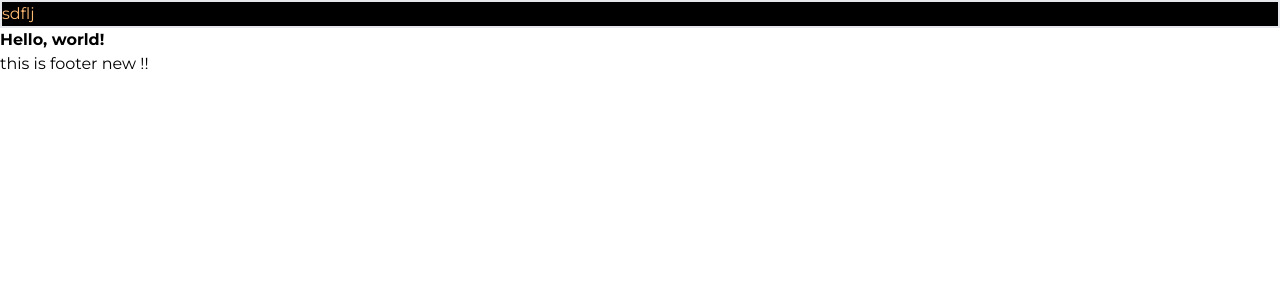
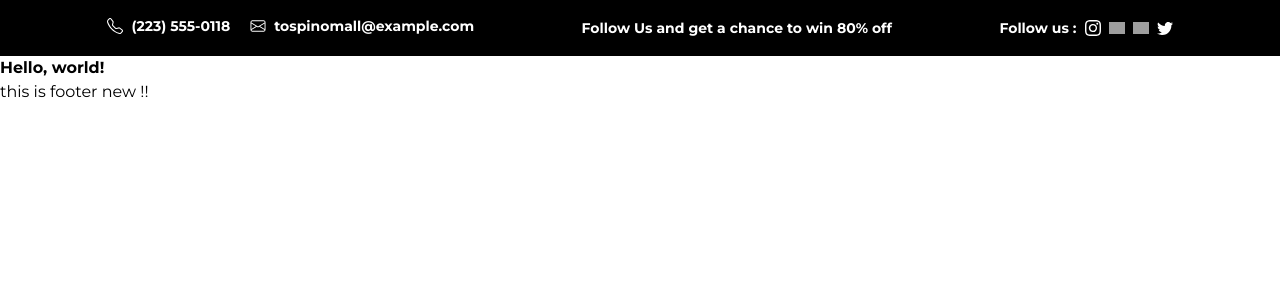
Before and after one commit to Antor1155/Tospinomall-frontend, a Next.js app: page / in a window 1280 px wide. Shown: the top 300 px of the page. Built offline with nearby package versions, Linux system fonts and the light colour scheme; grey boxes are pictures that could not be loaded.

Commit message:
header component made and top part done

```diff
--- a/components/Header/Header.jsx
+++ b/components/Header/Header.jsx
@@ -1,10 +1,62 @@
+import Image from "next/image";
 
 const Header = () => {
     return (
         <header>
-            <div className='bg-black border-2 text-orange-300'>
-                <h2 >sdflj</h2>
-            {/* <img src="/icons/twitter.svg" alt="" /> */}
+            <div className='h-14 bg-black flex justify-evenly items-center text-sm font-bold text-white'>
+                <div>
+
+                    <p className="inline-flex mr-5">
+                        <Image
+                            src="/icons/phone.svg"
+                            width={16}
+                            height={16}
+                            className="mr-2"
+                        />
+
+                        (223) 555-0118
+                    </p>
+                    <p className="inline-flex">
+                        <Image
+                            src="/icons/email.svg"
+                            width={16}
+                            height={16}
+                            className="mr-2"
+                        />
+
+                        tospinomall@example.com
+                    </p>
+                </div>
+
+                <p>
+                    Follow Us  and get a chance to win 80% off
+                </p>
+
+                <p className="inline-flex items-center gap-2">
+                    Follow us :
+                    <Image
+                        src="/icons/instagram.svg"
+                        width={16}
+                        height={16}
+                    />
+                    <Image
+                        src="/icons/youtube.svg"
+                        width={16}
+                        height={16}
+                    />
+                    <Image
+                        src="/icons/facebook.svg"
+                        width={16}
+                        height={16}
+                    />
+
+                    <Image
+                        src="/icons/twitter.svg"
+                        width={16}
+                        height={16}
+                    />
+                </p>
+
             </div>
 
         </header>
--- a/tailwind.config.js
+++ b/tailwind.config.js
@@ -7,10 +7,10 @@ module.exports = {
   ],
   theme: {
     extend: {
-      backgroundImage: {
-        "gradient-radial": "radial-gradient(var(--tw-gradient-stops))",
-        "gradient-conic":
-          "conic-gradient(from 180deg at 50% 50%, var(--tw-gradient-stops))",
+      colors:{
+        "tospino": "#3ac2bc",
+        "tospino-text": "#33c0ba",
+        "semi-black": "#737373",
       },
     },
   },
```
